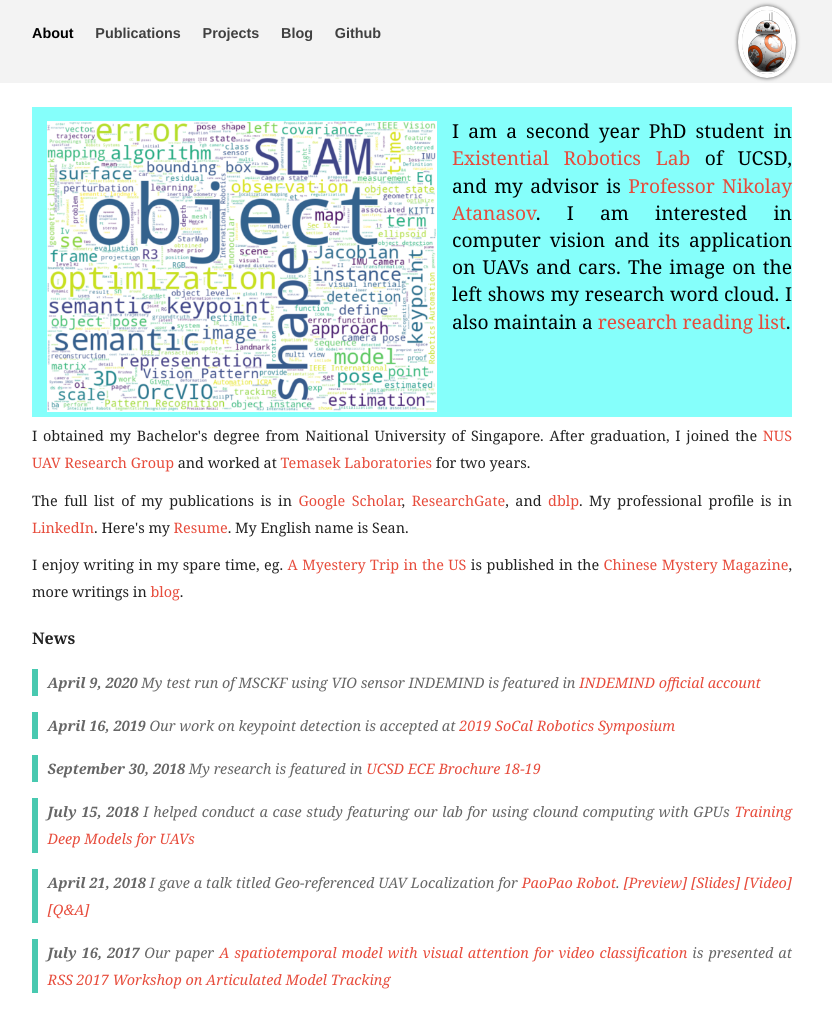
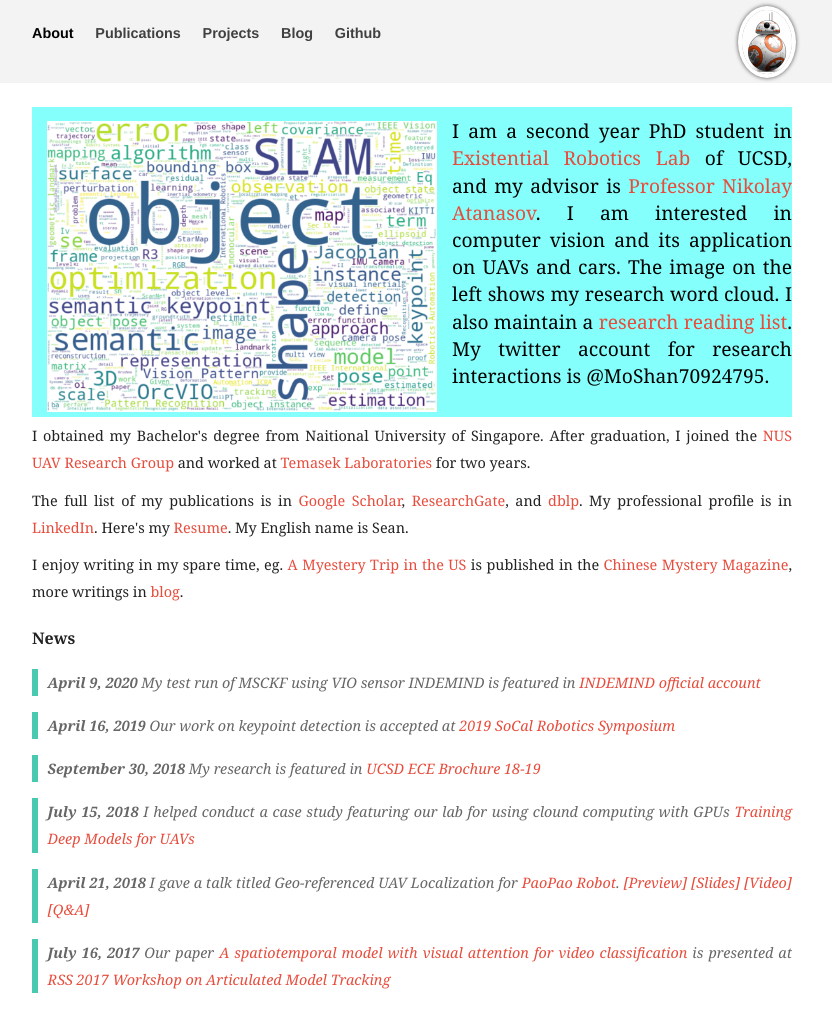
Before and after one commit to moshanATucsd/moshanATucsd.github.io, a Jekyll site: the page built from index.html, in a window 1280 px wide. Shown: the whole page, without its empty margins (228-1060 px from the left). Built offline with Jekyll 4.4.1, drawn with Linux system fonts in a browser that asks for light colours; nearby versions of some CDN libraries.

Commit message:
Update index.html

```diff
--- a/index.html
+++ b/index.html
@@ -14,6 +14,7 @@ title: Mo Shan's homepage
           I am a second year PhD student in <a href="https://existentialrobotics.org/index.html">Existential Robotics Lab</a> of UCSD, and my advisor is <a href="http://jacobsschool.ucsd.edu/faculty/faculty_bios/index.sfe?fmp_recid=409">Professor Nikolay Atanasov</a>. I am interested in computer vision and its application on UAVs and cars.
           The image on the left shows my research word cloud.
           I also maintain a <a href="https://www.notion.so/Research-Reading-List-7020885645ba4f2ba67ab7f4781618f5">research reading list</a>.
+          My twitter account for research interactions is @MoShan70924795.
         </p>
       </div>
     </div>
```
